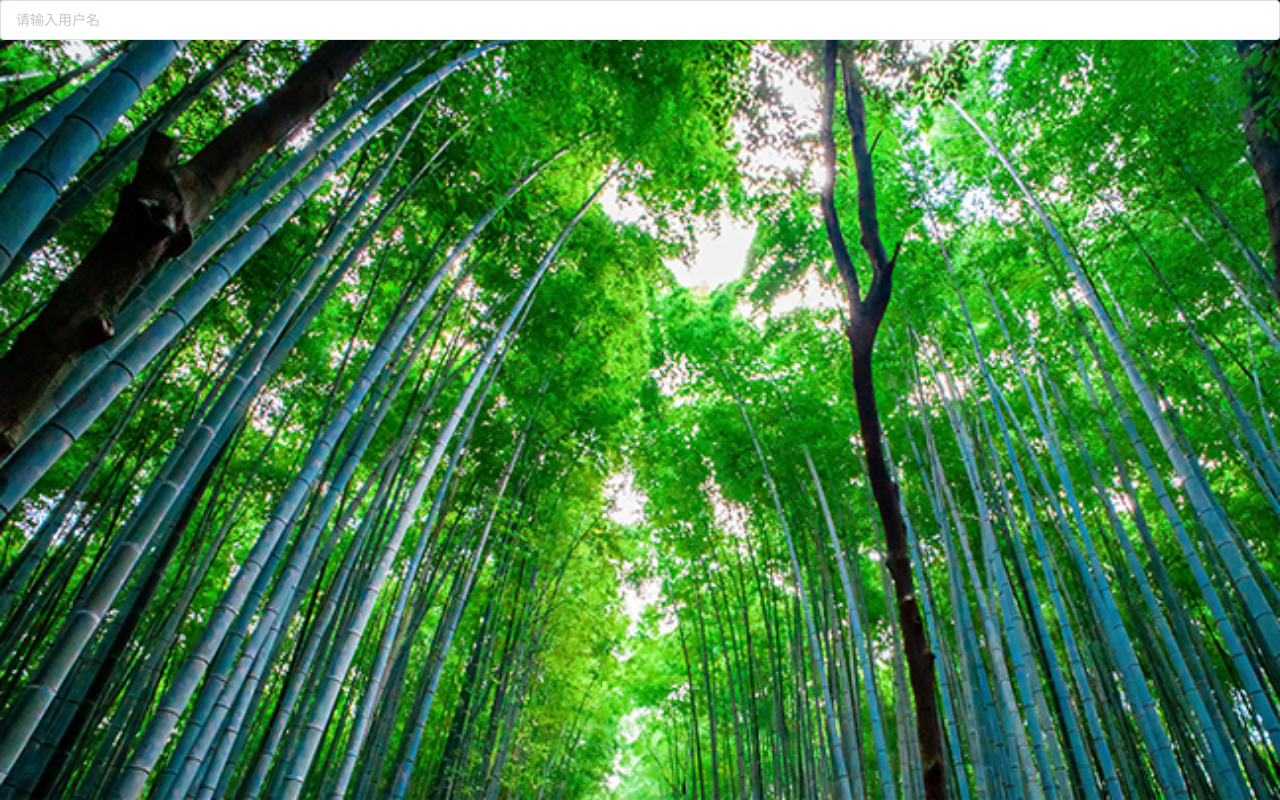
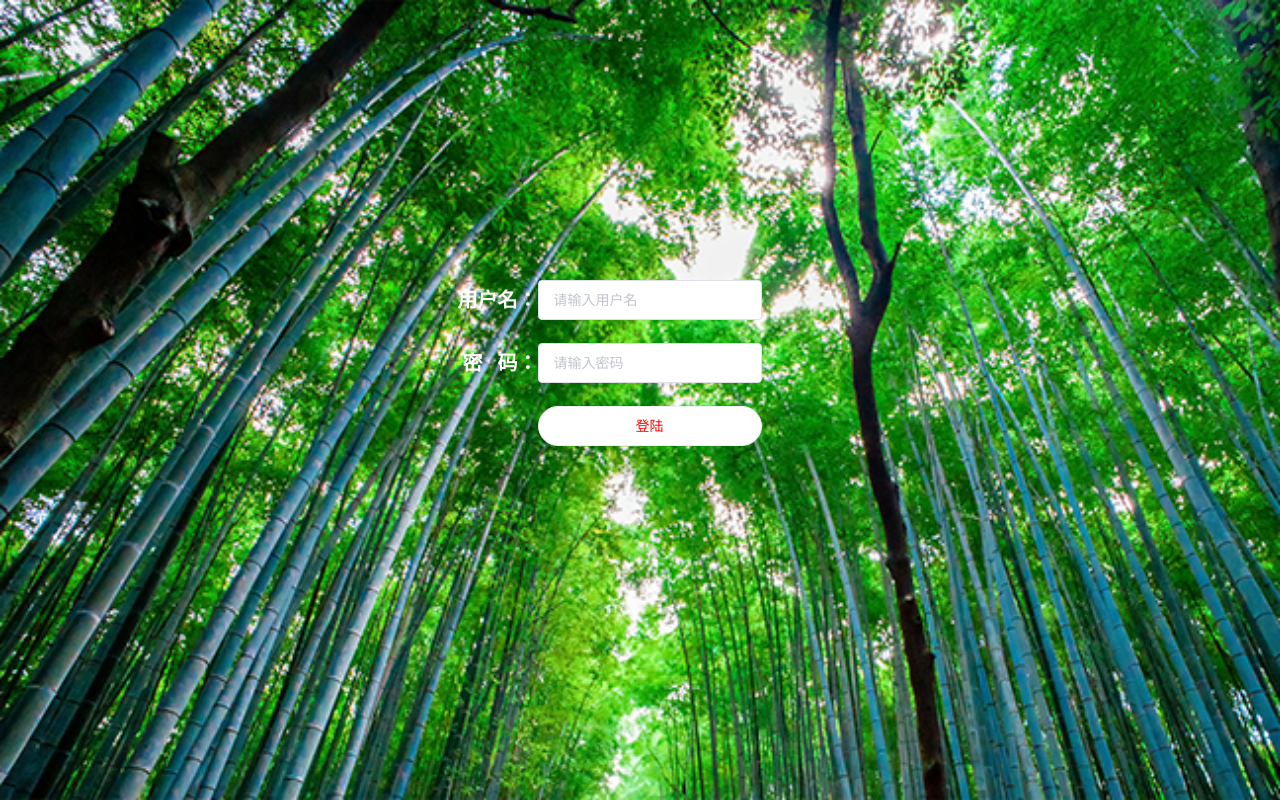
Before and after one commit to nmgwr/wx_pc, a Vue app: page / in a window 1280 px wide. Built offline with nearby package versions, Linux system fonts and the light colour scheme.

Commit message:
支持sass、登陆页画完了

```diff
--- a/package.json
+++ b/package.json
@@ -12,6 +12,8 @@
   },
   "dependencies": {
     "element-ui": "^2.4.0",
+    "node-sass": "^4.9.0",
+    "sass-loader": "^7.0.2",
     "vue": "^2.5.2",
     "vue-router": "^3.0.1"
   },
--- a/src/components/login/Login.vue
+++ b/src/components/login/Login.vue
@@ -1,11 +1,27 @@
 <template>
   <div>
     <div class="bg">
-      <el-input
-        placeholder="请输入用户名"
-        v-model="loginName"
-        clearable>
-      </el-input>
+      <el-form class="loginForm" :model="loginForm">
+        <el-form-item style="width: 35vw;margin-top: 15vh;margin-left: 7vw;">
+          <el-row>
+            <el-col :span="12" style="font-size: 2.5vh;width: 10vw;font-weight: 700;color: #fff;text-align:right">用户名：</el-col>
+            <el-col :span="12">
+              <el-input v-model="loginForm.loginName" placeholder="请输入用户名" clearable></el-input>
+            </el-col>
+          </el-row>
+        </el-form-item>
+        <el-form-item style="width: 35vw;margin-top: 1vh;margin-left: 7vw;">
+          <el-row>
+            <el-col :span="12" style="font-size: 2.5vh;width: 10vw;font-weight: 700;color: #fff;text-align:right">密&nbsp;&nbsp;&nbsp;码：</el-col>
+            <el-col :span="12">
+              <el-input v-model="loginForm.passwd" placeholder="请输入密码" clearable></el-input>
+            </el-col>
+          </el-row>
+        </el-form-item>
+        <el-form-item style="text-align:right">
+          <el-button type="" @click="login()" round style="width:17.5vw;color:red"  :disabled="loginForm.loginName == '' || loginForm.passwd == ''">登陆</el-button>
+        </el-form-item>
+      </el-form>
     </div>
   </div>
 </template>
@@ -15,12 +31,20 @@ export default {
   name: 'Login',
   data () {
     return {
-      loginName: ''
+      loginForm: {
+        loginName: '',
+        passwd: ''
+      }
+    }
+  },
+  methods: {
+    login () {
+      console.log(this.loginForm)
     }
   }
 }
 </script>
-<style scoped>
+<style scoped lang="scss" type="text/css">
 .bg{
   background:url(../../assets/img/login-bg.png);
   width: 100vw;
@@ -29,4 +53,11 @@ export default {
   background-size: cover;
   border: none;
 }
+.loginForm{
+  width: 34.5vw;
+  height: 50vh;
+  position: absolute;
+  margin-top: 20vh;
+  margin-left: 25vw;
+}
 </style>
```
Also changed, not shown: 1 other file (tests, documents, lock files or other folders).
